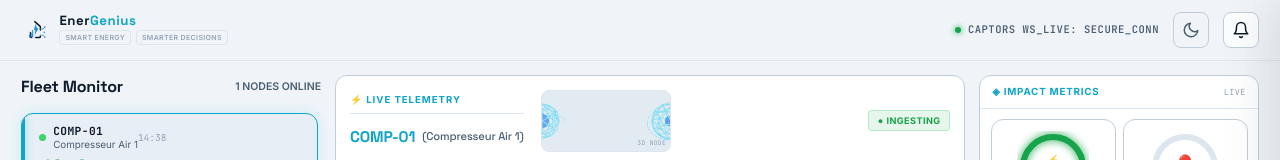
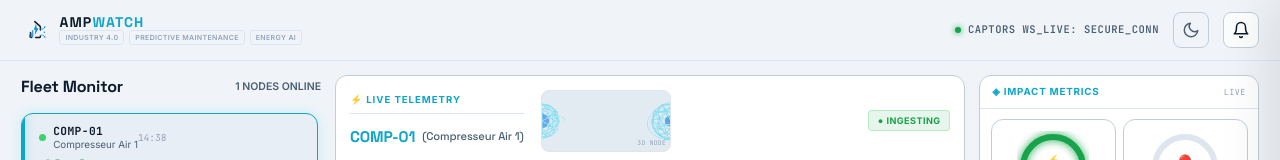
Before and after one commit to Adiboubadriss2020/AMPWATCH, a React (Vite) app: page / in a window 1280 px wide. Shown: the top 160 px of the page. Built offline with nearby package versions, Linux system fonts and the light colour scheme.

Commit message:
style: restore AMPWATCH wordmark and tags in header

```diff
--- a/src/App.tsx
+++ b/src/App.tsx
@@ -166,18 +166,18 @@ function App() {
           <Logo height={30} />
           <div style={{ display: 'flex', flexDirection: 'column', gap: '1px' }}>
             <h1 style={{
-              margin: 0, fontSize: '0.95rem',
+              margin: 0, fontSize: '1rem',
               fontWeight: 700,
               fontFamily: 'var(--font-heading)',
-              letterSpacing: '0.04em',
-              textTransform: 'none',
+              letterSpacing: '0.08em',
+              textTransform: 'uppercase',
               color: 'var(--color-text)',
-              lineHeight: 1.1,
+              lineHeight: 1,
             }}>
-              Ener<span style={{ color: 'var(--color-cyan)' }}>Genius</span>
+              AMP<span style={{ color: 'var(--color-cyan)' }}>WATCH</span>
             </h1>
             <div style={{ display: 'flex', gap: '0.35rem', alignItems: 'center' }}>
-              {['Smart Energy', 'Smarter Decisions'].map(tag => (
+              {['Industry 4.0', 'Predictive Maintenance', 'Energy AI'].map(tag => (
                 <span key={tag} style={{
                   fontSize: '0.5rem', fontWeight: 600,
                   color: 'var(--color-text-dim)',
```
